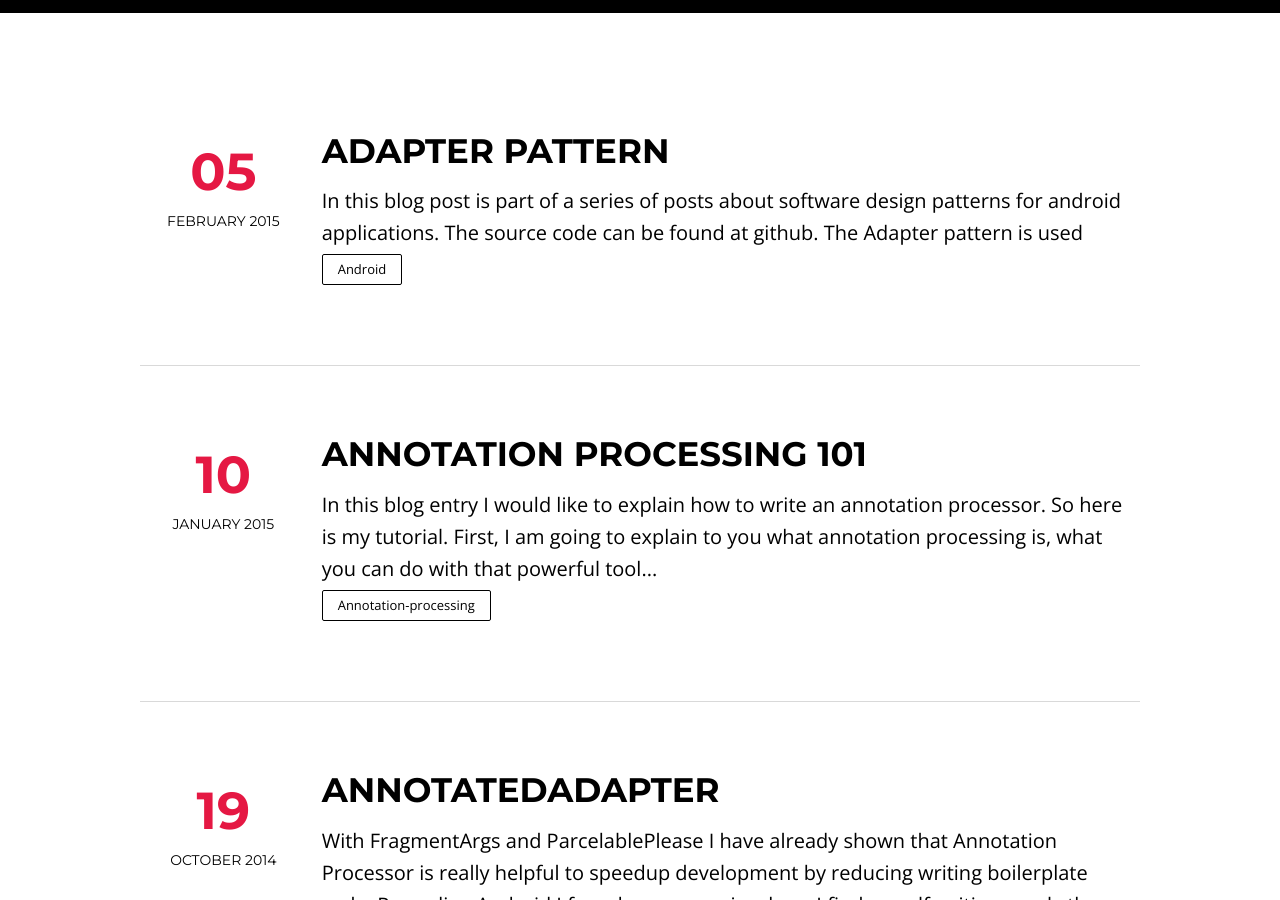
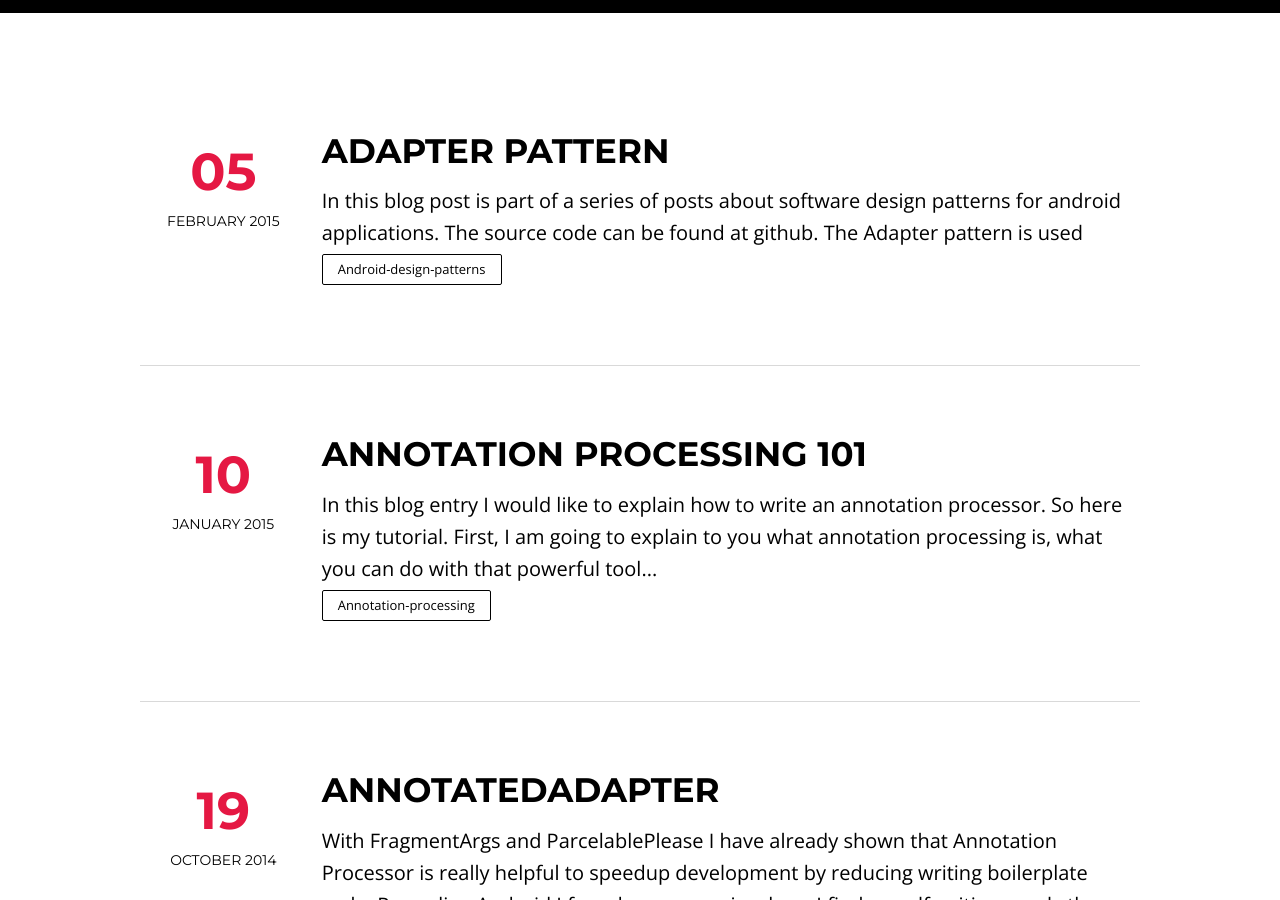
Before and after one commit to sockeqwe/website-old, a Jekyll site: the page built from index.html, in a window 1280 px wide and 900 px high, scrolled down 511 px. Built offline with Jekyll 4.4.1, drawn with Linux system fonts in a browser that asks for light colours; nearby versions of some CDN libraries; the list of posts is cut into pages by our own code.

Commit message:
DesignPatterns: Adapter

```diff
--- a/_posts/2015-02-05-android-design-patterns-adapter.md
+++ b/_posts/2015-02-05-android-design-patterns-adapter.md
@@ -7,8 +7,8 @@ featured: false
 comments: true
 headline: Adapter Pattern
 categories:
-  - android
-tags: [design-patterns]
+  - android-design-patterns
+tags: [design-patterns, android]
 ---
 
 In this blog post is part of a series of posts about software design patterns for android applications. The source code can be found at github.
```
